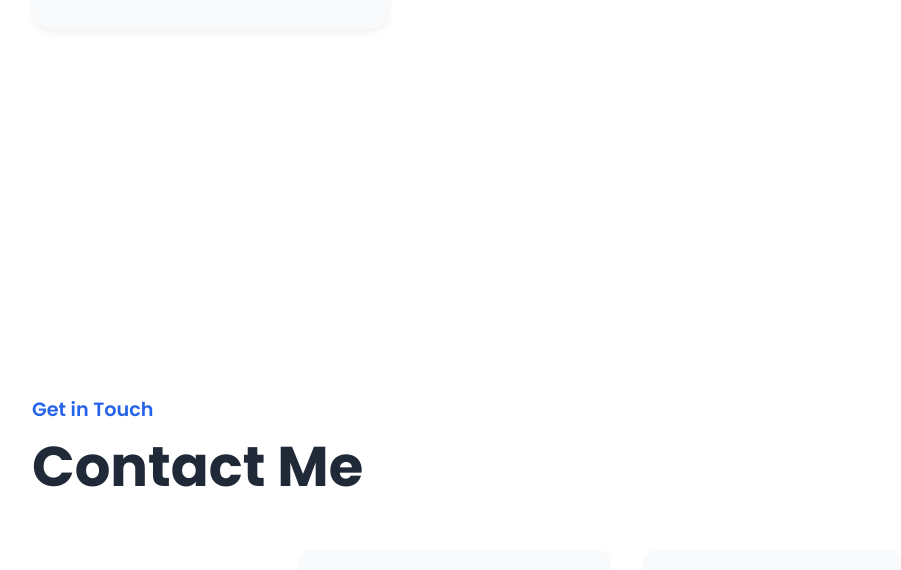
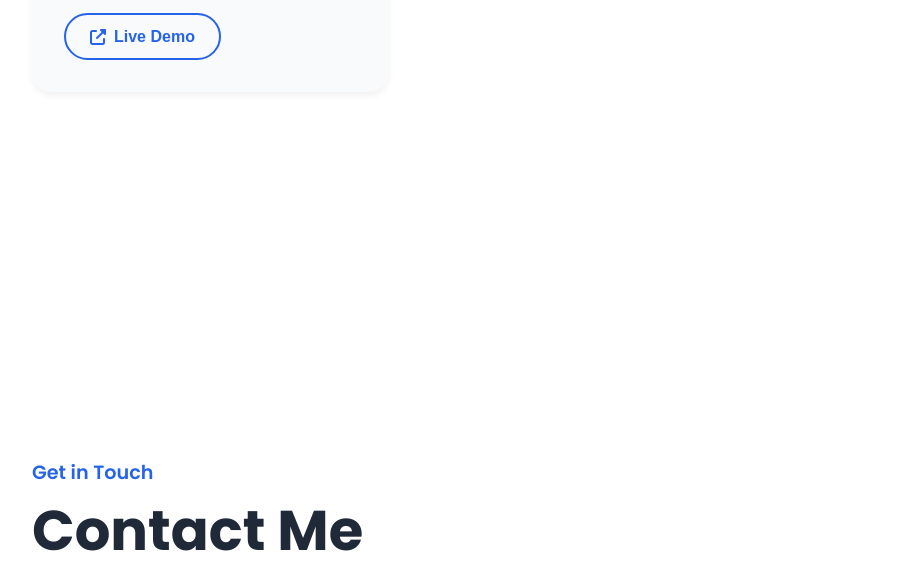
Before and after one commit to jlai263/portfolio, a plain HTML site: page index.html in a window 1280 px wide. Shown: the part 3928-4498 px from the top of the page, without its empty margins (40-941 px from the left). Drawn offline with Linux system fonts and the light colour scheme.

Commit message:
added link

```diff
--- a/index.html
+++ b/index.html
@@ -199,6 +199,9 @@
                     <button class="btn btn-color-2 project-btn" onclick="window.open('https://github.com/jlai263/QHelpDesk')">
                         <i class="fab fa-github"></i> Source Code
                     </button>
+                    <button class="btn btn-color-2 project-btn" onclick="window.open('https://qhelpdeskapp.com')">
+                        <i class="fas fa-external-link-alt"></i> Live Demo
+                    </button>
                 </div>
             </div>
         </div>
```
Also changed, not shown: 1 other file.
